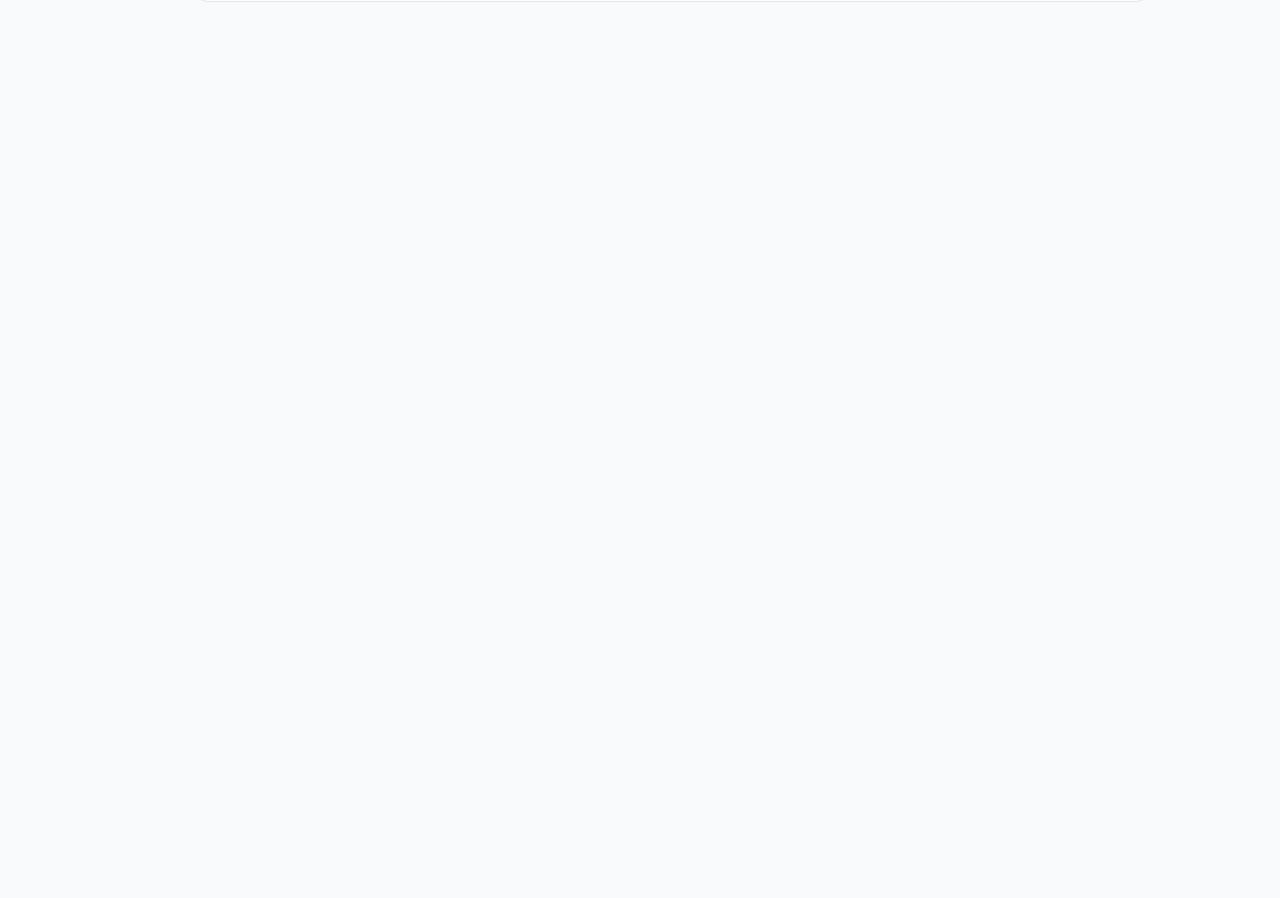
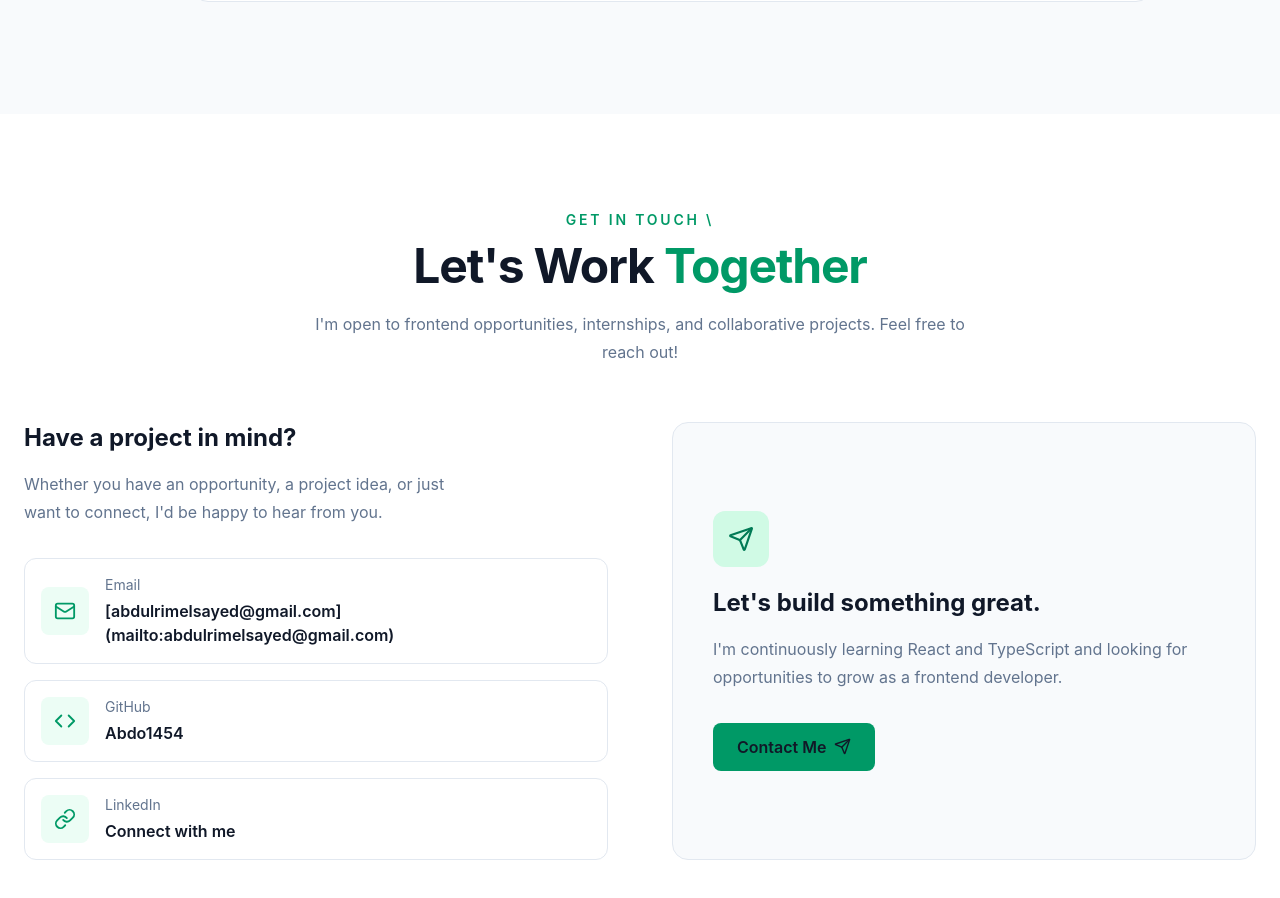
Before and after one commit to Abdo1454/portfolio-website-v2, a React (Vite) app: page / in a window 1280 px wide. Shown: the part 5041-5939 px from the top of the page. Before the commit the page ends 5155 px from the top, so only its background shows below. Built offline with nearby package versions, Linux system fonts and the light colour scheme.

Commit message:
feat(contact): add contact section

```diff
--- a/src/app/App.tsx
+++ b/src/app/App.tsx
@@ -5,6 +5,7 @@ import About from "../features/home/components/About"
 import Hero from "../features/home/components/Hero"
 import Projects from "../features/projects/components/Projects"
 import Skills from "../features/skills/components/Skills"
+import Contact from "../features/contact/components/Contact"
 
 function App() {
   return (
@@ -15,6 +16,7 @@ function App() {
         <Skills />
         <Projects />
         <Experience />
+        <Contact />
       </>
     </MainLayout>
   )
--- /dev/null
+++ b/src/features/contact/components/Contact.tsx
@@ -0,0 +1,109 @@
+import { Code, Link, Mail, Send } from "lucide-react";
+
+const contactMethods = [
+{
+title: "Email",
+value: "[abdulrimelsayed@gmail.com](mailto\:abdulrimelsayed@gmail.com)",
+href: "[abdulrimelsayed@gmail.com](mailto\:abdulrimelsayed@gmail.com)",
+icon: Mail,
+},
+{
+title: "GitHub",
+value: "Abdo1454",
+href: "[https://github.com/Abdo1454](https://github.com/Abdo1454)",
+icon: Code,
+},
+{
+title: "LinkedIn",
+value: "Connect with me",
+href: "[https://www.linkedin.com/in/abdulrhim-elsayed/](https://www.linkedin.com/in/abdulrhim-elsayed/)",
+icon: Link,
+},
+];
+
+export default function Contact() {
+return (
+<section    id="contact"    className="bg-white px-6 py-24 sm\:py-28"  >
+<div className="mx-auto max-w-7xl">
+<div className="mx-auto mb-14 max-w-2xl text-center">
+<p className="mb-3 text-sm font-semibold uppercase tracking-[0.2em] text-emerald-600">
+Get In Touch
+\</p>
+
+
+      <h2 className="text-3xl font-bold tracking-tight text-gray-900 sm:text-4xl lg:text-5xl">
+        Let's Work <span className="text-emerald-600">Together</span>
+      </h2>
+
+      <p className="mt-5 text-base leading-7 text-slate-500">
+        I'm open to frontend opportunities, internships, and collaborative
+        projects. Feel free to reach out!
+      </p>
+    </div>
+
+    <div className="grid gap-10 lg:grid-cols-2 lg:gap-16">
+      <div>
+        <h3 className="text-2xl font-bold text-gray-900">
+          Have a project in mind?
+        </h3>
+
+        <p className="mt-4 max-w-md leading-7 text-slate-500">
+          Whether you have an opportunity, a project idea, or just want to
+          connect, I'd be happy to hear from you.
+        </p>
+
+        <div className="mt-8 space-y-4">
+          {contactMethods.map(({ title, value, href, icon: Icon }) => (
+            <a
+              key={title}
+              href={href}
+              target={title === "Email" ? undefined : "_blank"}
+              rel={title === "Email" ? undefined : "noopener noreferrer"}
+              className="group flex items-center gap-4 rounded-xl border border-slate-200 p-4 transition-all hover:border-emerald-300 hover:bg-emerald-50/50"
+            >
+              <span className="flex h-12 w-12 shrink-0 items-center justify-center rounded-lg bg-emerald-50 text-emerald-600 transition-colors group-hover:bg-emerald-100">
+                <Icon size={22} />
+              </span>
+
+              <span>
+                <span className="block text-sm text-slate-500">
+                  {title}
+                </span>
+                <span className="mt-1 block font-semibold text-gray-900">
+                  {value}
+                </span>
+              </span>
+            </a>
+          ))}
+        </div>
+      </div>
+
+      <div className="flex flex-col justify-center rounded-2xl border border-slate-200 bg-slate-50 p-8 sm:p-10">
+        <div className="mb-5 flex h-14 w-14 items-center justify-center rounded-xl bg-emerald-100 text-emerald-700">
+          <Send size={26} />
+        </div>
+
+        <h3 className="text-2xl font-bold text-gray-900">
+          Let's build something great.
+        </h3>
+
+        <p className="mt-4 leading-7 text-slate-500">
+          I'm continuously learning React and TypeScript and looking for
+          opportunities to grow as a frontend developer.
+        </p>
+
+        <a
+          href="mailto:your.email@example.com"
+          className="mt-8 inline-flex w-fit items-center justify-center gap-2 rounded-lg bg-emerald-600 px-6 py-3 font-semibold text-white transition-colors hover:bg-emerald-700"
+        >
+          Contact Me
+          <Send size={17} />
+        </a>
+      </div>
+    </div>
+  </div>
+</section>
+
+
+);
+}
```
